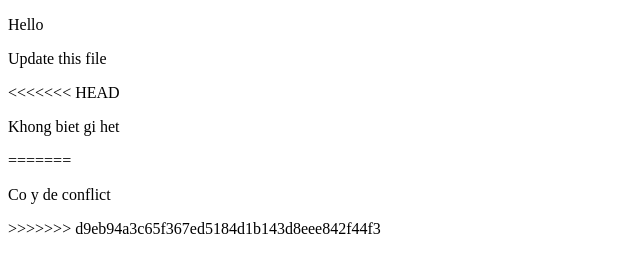
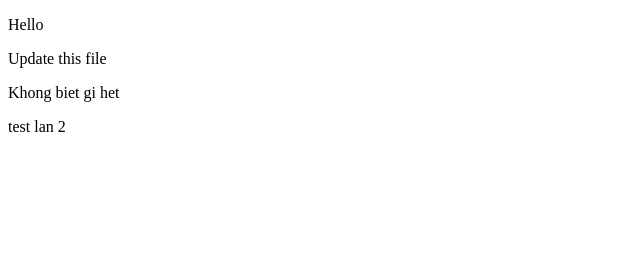
Before and after one commit to trungtruc/Portfolio, a website: page about.html in a window 1280 px wide. Shown: the whole page, without its empty margins (0-640 px from the left). Drawn offline with Linux system fonts and the light colour scheme.

Commit message:
Commit to conflict

```diff
--- a/about.html
+++ b/about.html
@@ -8,10 +8,7 @@
 <body>
     <p>Hello</p>
     <p>Update this file</p>
-<<<<<<< HEAD
     <p>Khong biet gi het</p>
-=======
-    <p>Co y de conflict</p>
->>>>>>> d9eb94a3c65f367ed5184d1b143d8eee842f44f3
+    <p>test lan 2</p>
 </body>
 </html>
```
